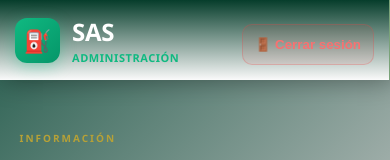
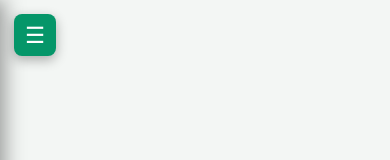
Before and after one commit to berna2rdrodolfaldo-hub/frontend, a React (Vite) app: page /informacion in a window 390 px wide. Shown: the top 160 px of the page. Built offline with nearby package versions, Linux system fonts and the light colour scheme.

Commit message:
arreglo de celulars

```diff
--- a/src/components/Sidebar.css
+++ b/src/components/Sidebar.css
@@ -21,7 +21,64 @@
   z-index: 100;
   box-shadow: 4px 0 25px rgba(0, 0, 0, 0.4);
 }
+/* Botón flotante para móviles */
+.mobile-menu-toggle {
+  display: none;
+  position: fixed;
+  top: 14px;
+  left: 14px;
+  z-index: 1001;
+  background-color: #059669;
+  color: white;
+  border: none;
+  border-radius: 8px;
+  width: 42px;
+  height: 42px;
+  font-size: 1.4rem;
+  cursor: pointer;
+  box-shadow: 0 4px 12px rgba(0, 0, 0, 0.3);
+}
 
+.sidebar-overlay {
+  display: none;
+  position: fixed;
+  top: 0;
+  left: 0;
+  width: 100vw;
+  height: 100vh;
+  background: rgba(0, 0, 0, 0.6);
+  backdrop-filter: blur(3px);
+  z-index: 999;
+}
+
+/* Reglas para pantallas de teléfonos celulares */
+@media (max-width: 768px) {
+  .mobile-menu-toggle {
+    display: flex;
+    align-items: center;
+    justify-content: center;
+  }
+
+  .sidebar-overlay {
+    display: block;
+  }
+
+  .sidebar {
+    position: fixed;
+    top: 0;
+    left: 0;
+    height: 100vh;
+    width: 260px;
+    z-index: 1000;
+    transform: translateX(-100%);
+    transition: transform 0.3s ease-in-out;
+    box-shadow: 4px 0 20px rgba(0, 0, 0, 0.4);
+  }
+
+  .sidebar.sidebar-open {
+    transform: translateX(0);
+  }
+}
 .sidebar-brand {
   display: flex;
   align-items: center;
--- a/src/components/Sidebar.tsx
+++ b/src/components/Sidebar.tsx
@@ -1,9 +1,11 @@
+import { useState } from "react";
 import { NavLink, useNavigate } from "react-router-dom";
 import { authRepository } from "../repositories/authRepository";
 import "./Sidebar.css";
 
 function Sidebar() {
   const navigate = useNavigate();
+  const [isOpen, setIsOpen] = useState(false);
   const user = authRepository.getCurrentUser() as any;
 
   // Función para borrar la sesión y redirigir
@@ -21,8 +23,25 @@ function Sidebar() {
   const isOwner = role === "DUENO" || role === "ADMIN" || isDev;
   const isWorker = role === "TRABAJADOR";
 
+  // Función para cerrar el menú lateral en dispositivos móviles
+  const closeMenu = () => setIsOpen(false);
+
   return (
-    <aside className="sidebar">
+    <>
+      {/* BOTÓN HAMBURGUESA FLOTANTE SOLO EN CELULARES */}
+      <button
+        className="mobile-menu-toggle"
+        onClick={() => setIsOpen(!isOpen)}
+        aria-label="Toggle Menu"
+        type="button"
+      >
+        {isOpen ? "✕" : "☰"}
+      </button>
+
+      {/* FONDO OSCURO DE Sombra AL ABRIR EL MENÚ EN MÓVILES */}
+      {isOpen && <div className="sidebar-overlay" onClick={closeMenu} />}
+
+      <aside className={`sidebar ${isOpen ? "sidebar-open" : ""}`}>
         <div className="sidebar-brand">
           <div className="brand-icon">⛽</div>
           <div>
@@ -32,24 +51,24 @@ function Sidebar() {
         </div>
 
         <nav className="sidebar-nav">
-        <NavLink to="/" className="nav-item">
+          <NavLink to="/" className="nav-item" onClick={closeMenu}>
             <span>🏠</span>
             Inicio
           </NavLink>
 
-        <NavLink to="/surtidores" className="nav-item">
+          <NavLink to="/surtidores" className="nav-item" onClick={closeMenu}>
             <span>⛽</span>
             Surtidores
           </NavLink>
 
-        <NavLink to="/estadisticas" className="nav-item">
+          <NavLink to="/estadisticas" className="nav-item" onClick={closeMenu}>
             <span>📊</span>
             Estadísticas
           </NavLink>
 
-        {/* ACCESO A JUSTADOR DE ESTADO PARA TRABAJADORES */}
+          {/* ACCESO A AJUSTADOR DE ESTADO PARA TRABAJADORES */}
           {isWorker && (
-          <NavLink to="/worker" className="nav-item nav-admin">
+            <NavLink to="/worker" className="nav-item nav-admin" onClick={closeMenu}>
               <span>⚙️</span>
               Ajustador de Estado
             </NavLink>
@@ -57,7 +76,7 @@ function Sidebar() {
 
           {/* ACCESO A PANEL ADMINISTRATIVO PARA DUEÑOS */}
           {isOwner && (
-          <NavLink to="/admin" className="nav-item nav-admin">
+            <NavLink to="/admin" className="nav-item nav-admin" onClick={closeMenu}>
               <span>⚙️</span>
               Panel Admin
             </NavLink>
@@ -65,13 +84,13 @@ function Sidebar() {
 
           {/* MÓDULO EXCLUSIVO DE DESARROLLADOR */}
           {isDev && (
-          <NavLink to="/developer" className="nav-item nav-admin">
+            <NavLink to="/developer" className="nav-item nav-admin" onClick={closeMenu}>
               <span>👑</span>
               Módulo Dev
             </NavLink>
           )}
 
-        <NavLink to="/informacion" className="nav-item">
+          <NavLink to="/informacion" className="nav-item" onClick={closeMenu}>
             <span>ℹ️</span>
             Información
           </NavLink>
@@ -92,13 +111,17 @@ function Sidebar() {
 
           <button
             className="sidebar-logout"
-          onClick={handleLogout}
+            onClick={() => {
+              closeMenu();
+              handleLogout();
+            }}
             type="button"
           >
             🚪 Cerrar sesión
           </button>
         </div>
       </aside>
+    </>
   );
 }
 
```
Lines whose indentation alone changed are shown as unchanged.
